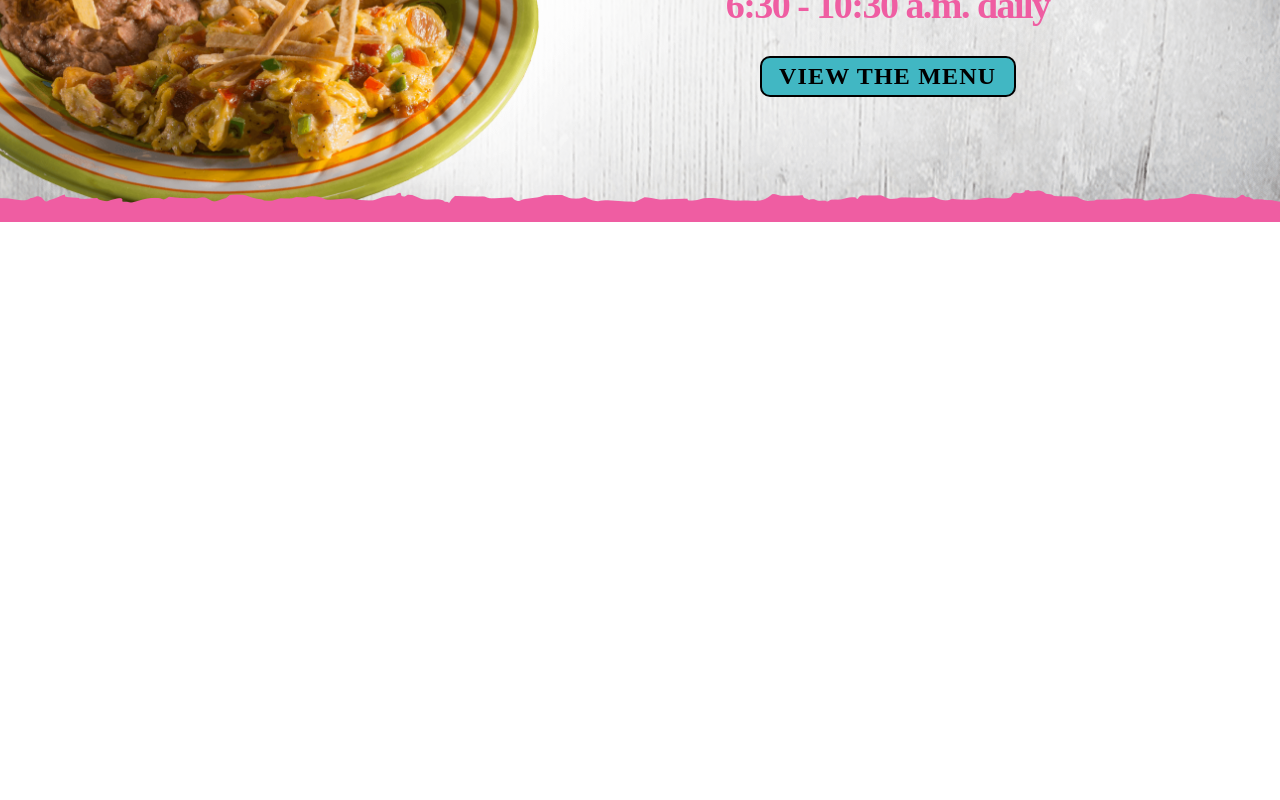
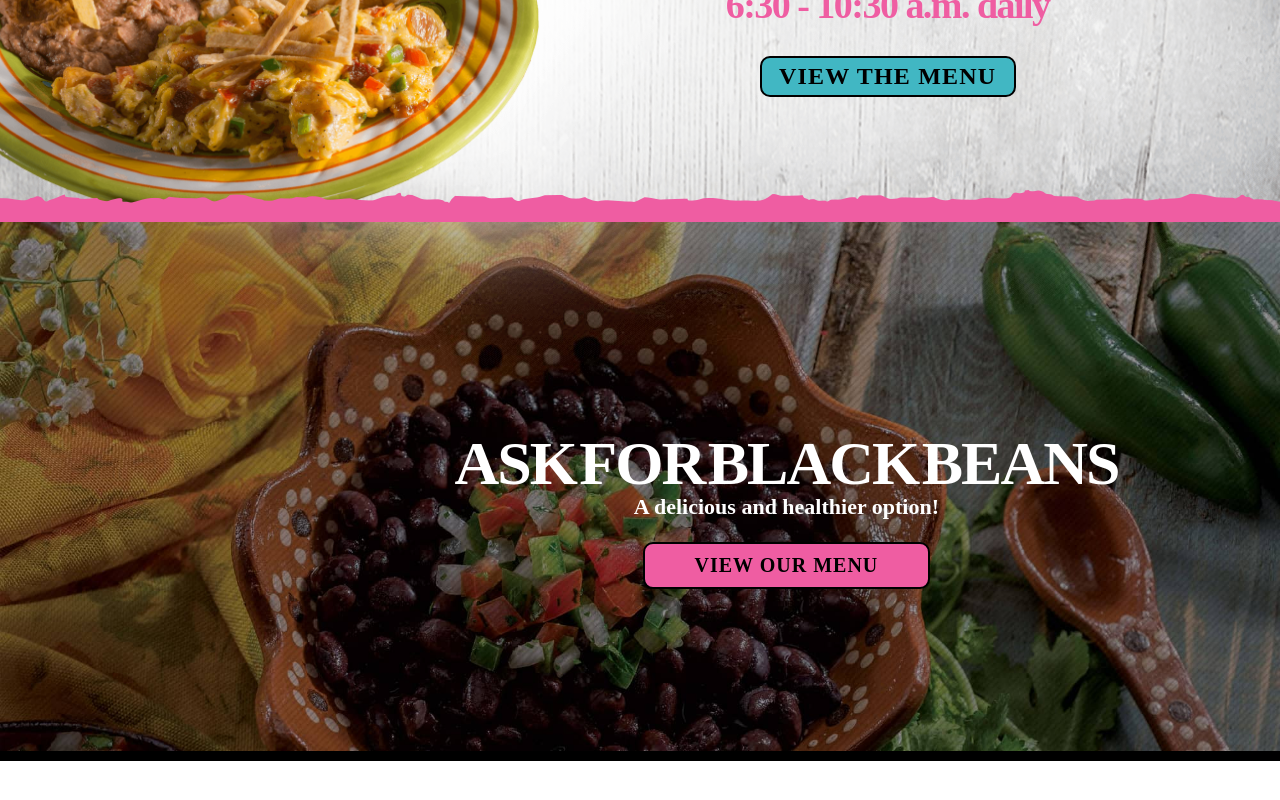
Before and after one commit to Jwilkins48/mock-restaurant, a React (Create React App) app: page / in a window 1280 px wide. Shown: the part 2822-3622 px from the top of the page. Before the commit the page ends 3215 px from the top, so only its background shows below. Built offline with nearby package versions, Linux system fonts and the light colour scheme; a web font is replaced by a local one.

Commit message:
added section

```diff
--- a/src/CSS/index.css
+++ b/src/CSS/index.css
@@ -59,6 +59,21 @@ body {
   display: none;
 }
 
+#navBar-scroll {
+  top: 0;
+  position: fixed;
+  z-index: 3;
+  border-top: 7px solid var(--homeBlue);
+  height: 5rem
+}
+#navBar-scroll-location::before {
+  height: 40%;
+}
+
+#navBar-scroll-location::after {
+  height: 40%;
+}
+
 @media(min-width: 1280px) {
 
   /* NAVBAR MENU ITEMS */
@@ -89,13 +104,13 @@ body {
     transition: .5s;
   }
 
-  #navBar-scroll-location::before {
+  /* #navBar-scroll-location::before {
     height: 40%;
   }
 
   #navBar-scroll-location::after {
     height: 40%;
-  }
+  } */
 
   .bottom-header-items {
     justify-content: center;
@@ -164,13 +179,13 @@ body {
   }
 
   /* ON SCROLL */
-  #navBar-scroll {
+  /* #navBar-scroll {
     top: 0;
     position: fixed;
     z-index: 3;
     border-top: 7px solid var(--homeBlue);
     height: 5rem
-  }
+  } */
 
   .navList {
     cursor: pointer;
--- /dev/null
+++ b/src/CSS/promotional.css
@@ -0,0 +1,88 @@
+* {
+    box-sizing: border-box;
+}
+
+:root {
+    --homeBlue: #41b7c3;
+
+    --fontColor: #ef5da2;
+}
+
+.promote-container {
+    position: relative;
+    border-bottom: 6px solid #000;
+    width: 405px;
+    margin-bottom: 10px;
+}
+
+.promote-img {
+    margin: 0;
+}
+
+.promote-img img {
+    width: 405px;
+}
+
+.promote-btn {
+    font-weight: bold;
+    padding: 10px 30px;
+    text-decoration: none;
+    color: #000;
+    display: inline-block;
+    font-size: 16px;
+    position: relative;
+    z-index: 2;
+    border: 2px solid #000;
+    border-radius: 10px;
+    background-color: var(--fontColor);
+    text-align: center;
+    cursor: pointer;
+    letter-spacing: .05em;
+}
+.promote-content{
+    text-align: center;
+    margin-bottom: 50px;
+}
+.promote-content h1{
+    font-size: 36px;
+    word-spacing: -10px;
+    margin: 5px 0 -10px 0;
+    letter-spacing: -2px;
+}
+
+@media(min-width: 1280px) {
+    .promote-container {
+        position: relative;
+        border:none;
+        width: 100%;
+        margin: 0;
+        padding-bottom: 50px;
+    }
+    .promote-content-container{
+        position: absolute;
+        top: 35%;
+        left: 35.5%;
+        color: #fff;
+        padding: 0;
+    }
+    .promote-content h1{
+        font-size: 62px;
+        font-weight: bold;
+    }
+    .promote-content p{
+        font-size: 22px;
+        margin-top: 5px;
+        font-weight: bold;
+    }
+    .promote-img img {
+        border-bottom: 10px solid #000;
+        width: 100%;
+        padding: 0;
+        margin: 0;
+
+    }
+    .promote-btn {
+        padding: 10px 50px;
+        font-size: 20px;
+    }
+}
--- a/src/components/Home.jsx
+++ b/src/components/Home.jsx
@@ -4,6 +4,7 @@ import taco from '../imgs/product-large.png'
 import '../CSS/home.css'
 import CaterSection from './CaterSection'
 import Social from './Social'
+import Promotional from './Promotional'
 
 function Home() {
 return (
@@ -30,7 +31,7 @@ return (
               Bar.
             </p>
             <span className='product-price'>$5.49</span>
-            <a className='view-menu-btn' href='#'>VIEW MENU <i class='ico-arrows menu-arrow'></i></a>
+            <a className='view-menu-btn' href='/'>VIEW MENU <i class='ico-arrows menu-arrow'></i></a>
           </div>
       </div>
     </div>
@@ -38,6 +39,7 @@ return (
 
   <CaterSection />
   <Social />
+  <Promotional />
 
 </section>
 )
--- /dev/null
+++ b/src/components/Promotional.jsx
@@ -0,0 +1,22 @@
+import React from 'react'
+import '../CSS/promotional.css'
+import promoteImg from '../imgs/slide-image-4.jpg'
+
+function promotional() {
+  return (
+    <div>
+        <div className="promote-container">
+            <figure className='promote-img'><img alt='black beans' src={promoteImg}></img></figure>
+            <div className="promote-content-container">
+                <div className="promote-content">
+                    <h1>ASK FOR BLACK BEANS</h1>
+                    <p>A delicious and healthier option!</p>
+                    <a href="/" className='promote-btn'>VIEW OUR MENU</a>
+                </div>
+            </div>
+        </div>
+    </div>
+  )
+}
+
+export default promotional
```
Also changed, not shown: src/imgs/life-is-better.png (added), src/imgs/slide-image-4.jpg (added).
